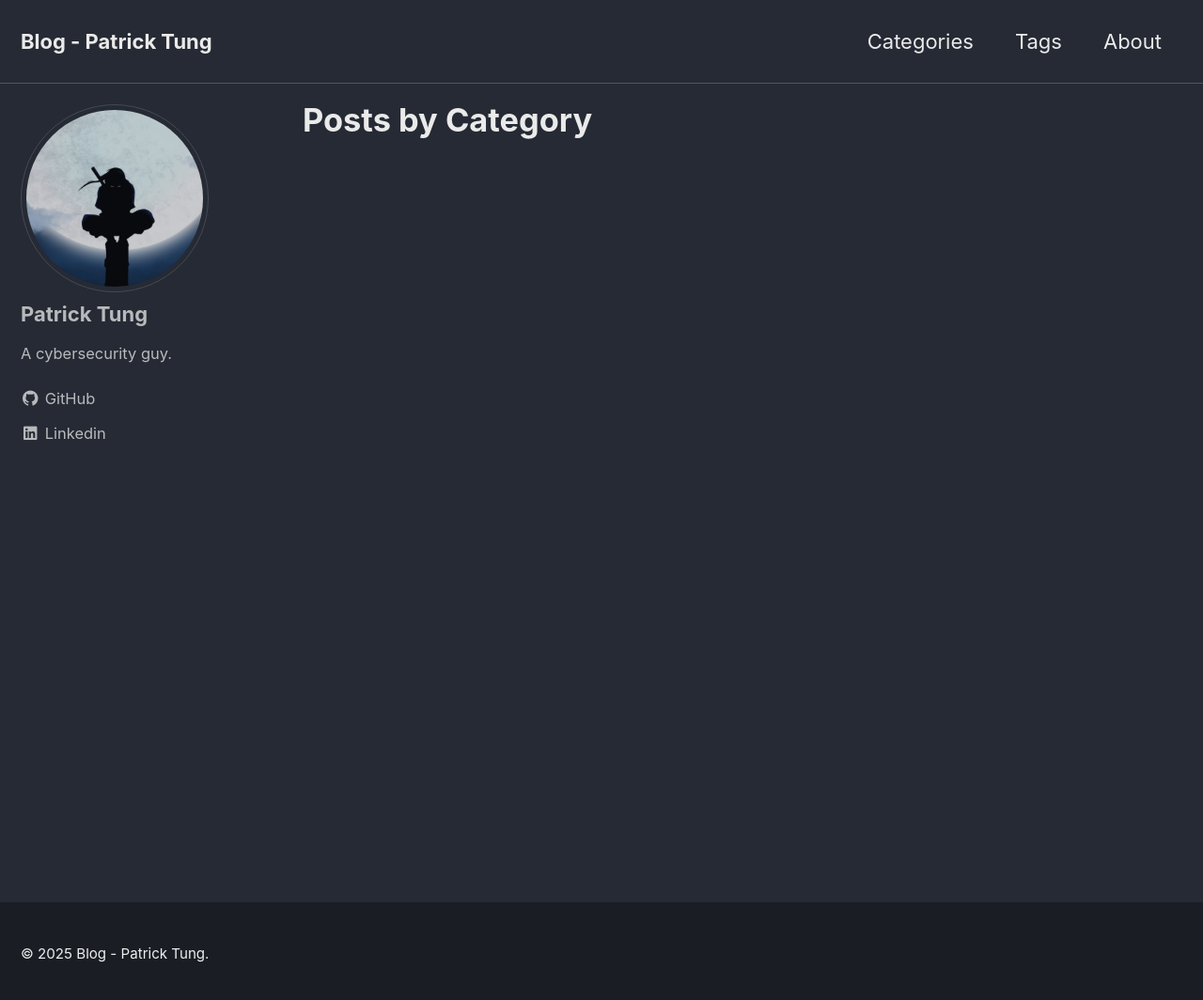
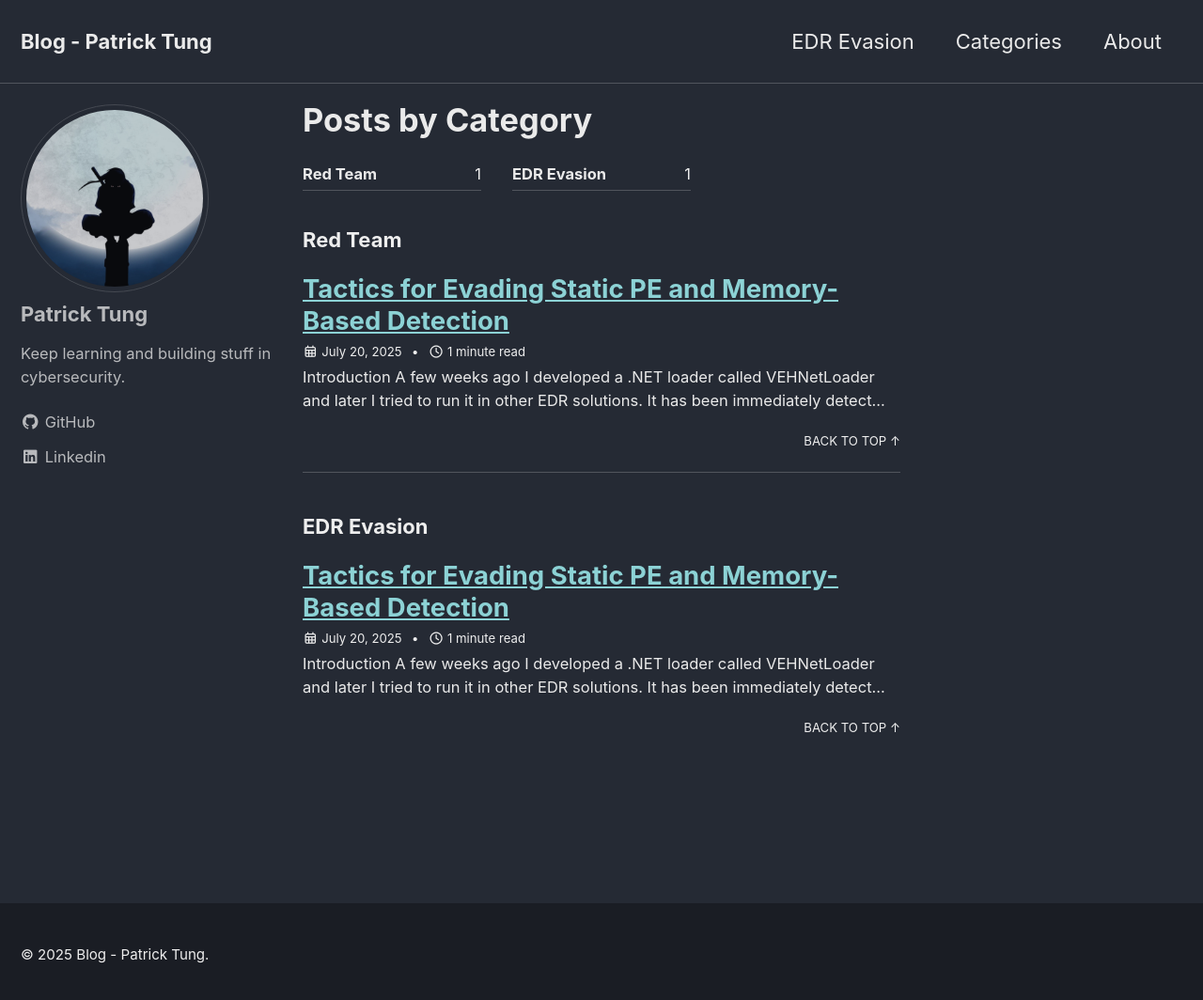
Before and after one commit to patrickt2017/patrickt2017.github.io, a Jekyll site: the page built from _pages/category-archive.md, in a window 1280 px wide and 1071 px high. Shown: the top 1064 px of the window at 94% size. Built offline with Jekyll 4.4.1, drawn with Linux system fonts in a browser that asks for light colours; cached includes are drawn as plain includes.

Commit message:
Added a new post

````diff
--- a/_config.yml
+++ b/_config.yml
@@ -21,7 +21,7 @@ title                    : "Blog - Patrick Tung"
 title_separator          : "-"
 subtitle                 : # site tagline that appears below site title in masthead
 name                     : "Patrick Tung"
-description              : "A cybersecurity blog."
+description              : "Keep learning and building stuff in cybersecurity."
 url                      : # the base hostname & protocol for your site e.g. "https://mmistakes.github.io"
 baseurl                  : # the subpath of your site, e.g. "/blog"
 repository               : # GitHub username/repo-name e.g. "mmistakes/minimal-mistakes"
@@ -115,7 +115,7 @@ analytics:
 author:
   name             : "Patrick Tung"
   avatar           : "/assets/images/patrick-tung.jpg" # path of avatar image, e.g. "/assets/images/bio-photo.jpg"
-  bio              : "A cybersecurity guy."
+  bio              : "Keep learning and building stuff in cybersecurity."
   location         : #"Somewhere"
   email            :
   links:
--- a/_data/navigation.yml
+++ b/_data/navigation.yml
@@ -10,9 +10,11 @@ main:
   #   url: /collection-archive/
   # - title: "Sitemap"
   #   url: /sitemap/
+  - title: "EDR Evasion"
+    url: /categories/edr-evasion/
   - title: "Categories"
     url: /categories/
-  - title: "Tags"
-    url: /tags/
+#  - title: "Tags"
+#    url: /tags/
   - title: "About"
     url: /about/
--- /dev/null
+++ b/_pages/edr-evasion.md
@@ -0,0 +1,7 @@
+---
+title: EDR Evasion
+layout: category
+permalink: /categories/edr-evasion/
+taxonomy: "EDR Evasion"
+author_profile: true
+---
--- /dev/null
+++ b/_posts/2025-07-20-Evading-EDR.md
@@ -0,0 +1,63 @@
+---
+title: "Tactics for Evading Static PE and Memory-Based Detection"
+categories:
+    - Red Team
+    - EDR Evasion
+toc: true
+toc_label: "Table of Contents"
+toc_sticky: true
+show_date: true
+---
+
+# Introduction
+A few weeks ago I developed a .NET loader called [VEHNetLoader](https://github.com/patrickt2017/VEHNetLoader) and later I tried to run it in other EDR solutions. It has been immediately detected and blocked. Hence, it encouraged me to figure out what is going on and look for improvements.
+
+# Problems with the Original Loader
+## Scanning on Import Directory Table
+To create a CLR instance, `CLRCreateInstance` in `metahost.h` and `mscoree.lib` is used as follows.
+```c
+hr = CLRCreateInstance(&CLSID_CLRMetaHost, &xIID_ICLRMetaHost, (LPVOID*)&pMetaHost);
+```
+
+```c
+STDAPI CLRCreateInstance(REFCLSID clsid, REFIID riid, /*iid_is(riid)*/ LPVOID *ppInterface);
+```
+_The definition of CLRCreateInstance_
+
+When the header and the library are included in the loader, the import directory table of its Portable Executable (PE) file would include the `mscoree.dll` DLL and the entry of `CLRCreateInstance`. EDR could treat this as malicious file by static analysis of the PE file and its import directory table.
+
+![](/assets/images/2025-07-20-Evading-EDR-PE.png)
+
+## Assembly Output Content Detected by Memory Scanning
+The output of the .NET assembly is stored in a buffer in cleartext. If EDR performs in-memory scanning of the loader process, it could identify any malicious string of the .NET assembly output.
+
+![](/assets/images/2025-07-20-Evading-EDR-Memory-Scanning.png)
+
+# Solutions
+## Loading Functions in Runtime
+
+The solution is simple that we do not import the library and function in the PE file. Instead, we dynamically load the library and function before calling `CLRCreateInstance`.
+
+```c
+fnCLRCreateInstance CLRCreateInstance = (fnCLRCreateInstance)GetProcAddress(LoadLibraryW(L"mscoree.dll"), "CLRCreateInstance");
+```
+
+In the revised PE file, the import directory table no longer contains the malicious library and function.
+![](/assets/images/2025-07-20-Evading-EDR-PE-2.png)
+
+## Obfuscation / Encoding / Encryptions
+
+The idea behind is also easy to understand - obfuscate/decode/encrypt the malicious string into a form that EDR could not understand and determine the process is illegal.
+
+Before obfuscation, the output is stored in plaintext and EDR could identify this is from Rubeus tool by pattern matching.
+![](/assets/images/2025-07-20-Evading-EDR-Memory-Scanning-2.png)
+
+After obfuscation, it is much difficult to know the meaning of the obfuscated content below.
+![](/assets/images/2025-07-20-Evading-EDR-Memory-Scanning-3.png)
+
+# Conclusion
+
+In addition to the issues mentioned in the blog, we should be aware that other powerful EDR platforms may use alternative approaches, such as behavioral analysis, to flag the process as suspicious.
+
+# Resources
+1. https://www.r-tec.net/r-tec-blog-net-assembly-obfuscation-for-memory-scanner-evasion.html
````
Also changed, not shown: _pages/404.md (added, +8 -0 lines), _pages/about.md (+1 -2 lines), _includes/archive-single.html (line endings or trailing spaces), assets/images/2025-07-20-Evading-EDR-Memory-Scanning-2.png (added), assets/images/2025-07-20-Evading-EDR-Memory-Scanning-3.png (added), assets/images/2025-07-20-Evading-EDR-Memory-Scanning.png (added), assets/images/2025-07-20-Evading-EDR-PE-2.png (added), assets/images/2025-07-20-Evading-EDR-PE.png (added).
